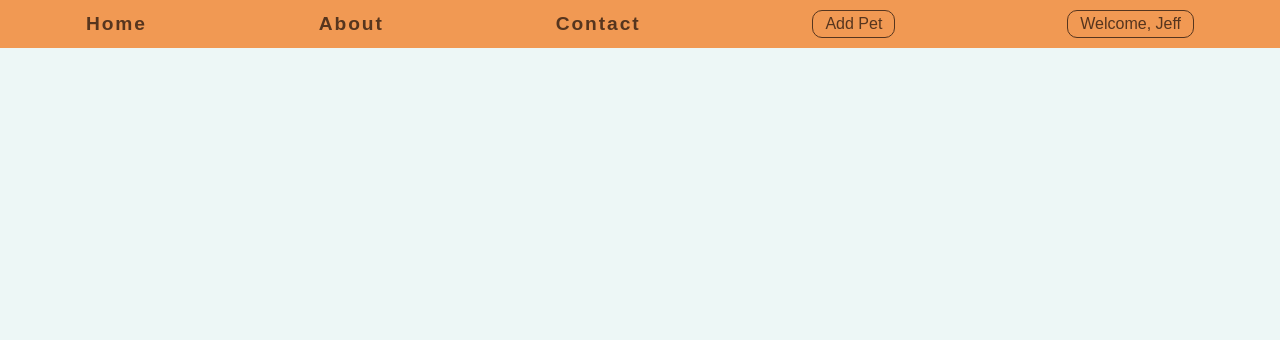
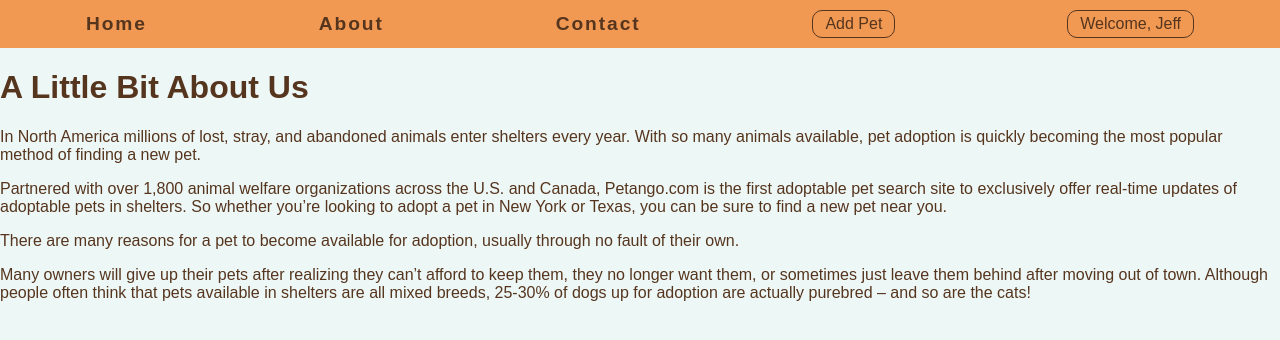
Before and after one commit to team-johnny-bravo/grace-adopter, a React app: page /about in a window 1280 px wide. Shown: the top 340 px of the page. Built offline with nearby package versions, Linux system fonts and the light colour scheme; a web font is replaced by a local one.

Commit message:
Add about page and begin adopt pet page. Update user form.

```diff
--- a/src/App.js
+++ b/src/App.js
@@ -1,14 +1,15 @@
 import React, { useEffect } from "react";
 import { Routes, Route, Link } from "react-router-dom";
 // import { useDispatch } from "react-redux";
-import Home from './components/Home.jsx'
-import SinglePet from "./components/SinglePet.jsx";
-import NavBar from "./components/NavBar.jsx"
-import Login from "./components/Login.jsx";
-import Signup from "./components/Signup.jsx";
-import AddPet from "./components/AddPet.jsx";
-import User from "./components/User.jsx";
-import Contact from "./components/Contact.jsx";
+import Home from './components/general/Home.jsx'
+import SinglePet from "./components/pets/SinglePet.jsx";
+import NavBar from "./components/general/NavBar.jsx"
+import Login from "./components/general/Login.jsx";
+import Signup from "./components/users/Signup.jsx";
+import AddPet from "./components/pets/AddPet.jsx";
+import User from "./components/users/User.jsx";
+import Contact from "./components/general/Contact.jsx";
+import About from "./components/general/About.jsx";
 
 
 function App() {
@@ -21,6 +22,7 @@ function App() {
         <Routes>
           <Route index element={<Home />} />
           <Route path="/contact" element={<Contact />} />
+          <Route path="/about" element={<About />} />
           <Route path="/login" element={<Login />} />
           <Route path="/signup" element={<Signup />} />
           <Route path="/addpet" element={<AddPet />} />
--- /dev/null
+++ b/src/components/general/About.jsx
@@ -0,0 +1,15 @@
+import React from 'react'
+
+const About = () => {
+  return (
+    <div className='about'>
+        <h1>A Little Bit About Us</h1>
+        <p>In North America millions of lost, stray, and abandoned animals enter shelters every year. With so many animals available, pet adoption is quickly becoming the most popular method of finding a new pet. </p>
+        <p>Partnered with over 1,800 animal welfare organizations across the U.S. and Canada, Petango.com is the first adoptable pet search site to exclusively offer real-time updates of adoptable pets in shelters. So whether you’re looking to adopt a pet in New York or Texas, you can be sure to find a new pet near you. </p>
+        <p>There are many reasons for a pet to become available for adoption, usually through no fault of their own. </p>
+        <p>Many owners will give up their pets after realizing they can’t afford to keep them, they no longer want them, or sometimes just leave them behind after moving out of town. Although people often think that pets available in shelters are all mixed breeds, 25-30% of dogs up for adoption are actually purebred – and so are the cats! </p>
+    </div>
+  )
+}
+
+export default About
--- a/src/components/User.jsx
+++ b/src/components/users/User.jsx
@@ -34,49 +34,49 @@ const User = () => {
             <input
                 name="email"
                 value={form.email || ""}
-                onChange={handleChange}
+                onChange={handleChange("email")}
             /> <br/>
             <label htmlFor="username">Username:</label>
             <input
                 name="username"
                 value={form.username || ""}
-                onChange={handleChange}
+                onChange={handleChange("username")}
             /> <br/>
             <label htmlFor="password">Password:</label>
             <input
                 name="password"
                 value={form.password || ""}
-                onChange={handleChange}
+                onChange={handleChange("password")}
             /> <br/>
             <label htmlFor="checkPassword">Retype Password:</label>
             <input
                 name="checkPassword"
                 value={form.checkPassword || ""}
-                onChange={handleChange}
+                onChange={handleChange("checkPassword")}
             /> <br/>
             <label htmlFor="fname">First Name:</label>
             <input
                 name="fname"
                 value={form.fname || ""}
-                onChange={handleChange}
+                onChange={handleChange("fname")}
             /> <br/>
             <label htmlFor="lname">Last Name:</label>
             <input
                 name="lname"
                 value={form.lname || ""}
-                onChange={handleChange}
+                onChange={handleChange("lname")}
             /> <br/>
             <label htmlFor="address">Address:</label>
             <input
                 name="address"
                 value={form.address || ""}
-                onChange={handleChange}
+                onChange={handleChange("address")}
             /> <br/>
             <label htmlFor="experience">Years of Experience:</label>
             <input
                 name="experience"
                 value={form.experience || ""}
-                onChange={handleChange}
+                onChange={handleChange("experience")}
             /> <br/>
             <input type="submit" value={"User"} />
         </form>
```
Also changed, not shown: src/components/general/Contact.jsx (renamed from src/components/Contact.jsx), src/components/general/Home.jsx (renamed from src/components/Home.jsx), src/components/general/Login.jsx (renamed from src/components/Login.jsx), src/components/general/NavBar.jsx (renamed from src/components/NavBar.jsx), src/components/pets/AddPet.jsx (renamed from src/components/AddPet.jsx), src/components/pets/AdoptPet.jsx (added), src/components/pets/SinglePet.jsx (renamed from src/components/SinglePet.jsx), src/components/users/Signup.jsx (renamed from src/components/Signup.jsx).
